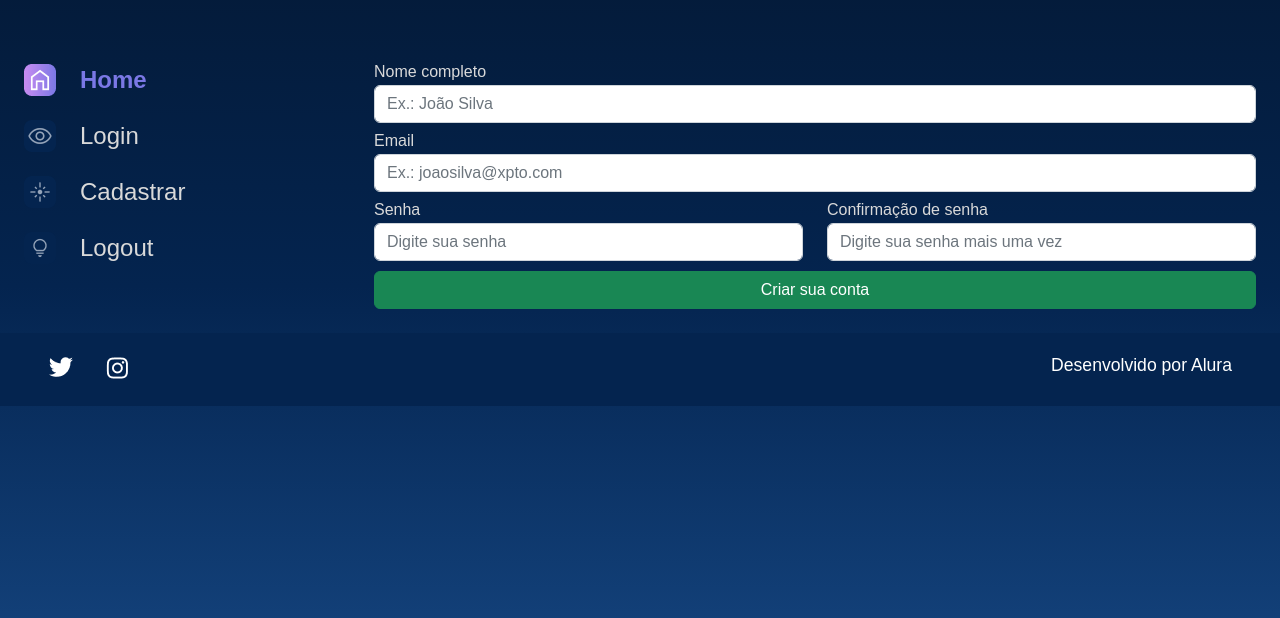
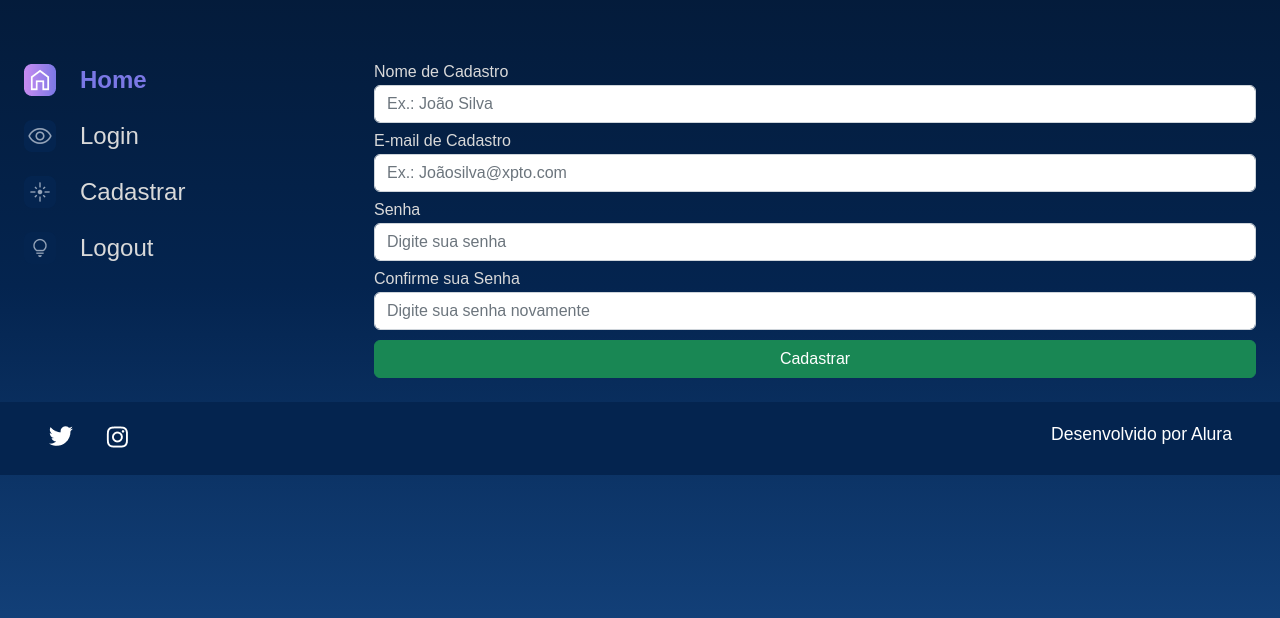
Before and after one commit to carloscfas/alura-space, a Django app: page /cadastro in a window 1280 px wide. Shown: the part 114-732 px from the top of the page. Run offline with Django 4.2, Linux system fonts and the light colour scheme.

Commit message:
Atualizando com Forms

```diff
--- a/templates/usuarios/cadastro.html
+++ b/templates/usuarios/cadastro.html
@@ -42,26 +42,17 @@
             </section>
             <section class="galeria" style="margin-left: 5em">
                 <form action="" method="">
+                    {% csrf_token %}
                     <div class="row">
+                        {% for field in form.visible_fields %}
                         <div class="col-12 col-lg-12" style="margin-bottom: 10px;">
-                            <label for="nome_cadastro" style="color:#D9D9D9; margin-bottom: 5px;"><b>Nome completo</b></label>
-                            <input type="text" class="form-control" name="nome_cadastro" placeholder="Ex.: João Silva" required>
+                            <label  for="{{ field.id_for_label }}" style="color:#D9D9D9; margin-bottom: 5px;">{{ field.label }}</label>
+                            {{ field }}
                         </div>
-                        <div class="col-12 col-lg-12" style="margin-bottom: 10px;">
-                            <label for="email" style="color:#D9D9D9; margin-bottom: 5px;"><b>Email</b></label>
-                            <input type="email" class="form-control" name="email" placeholder="Ex.: joaosilva@xpto.com" required>
-                        </div>
-                        <div class="col-12 col-lg-6" style="margin-bottom: 10px;">
-                            <label for="password1" style="color:#D9D9D9; margin-bottom: 5px;"><b>Senha</b></label>
-                            <input type="password" class="form-control" name="password1" placeholder="Digite sua senha" required>
-                        </div>
-                        <div class="col-12 col-lg-6" style="margin-bottom: 10px;">
-                            <label for="password2" style="color:#D9D9D9; margin-bottom: 5px;"><b>Confirmação de senha</b></label>
-                            <input type="password" class="form-control" name="password2" placeholder="Digite sua senha mais uma vez" required>
-                        </div>
-                        <div class="col-12 text-center">
-                            <button class="btn btn-success col-12" style="padding: top 5px;" type="submit">Criar sua conta</button>
-                        </div>
+                        {% endfor %}
+                    </div>
+                    <div>
+                        <button class="btn btn-success col-12" style="padding: top 5px;" type="submit">Cadastrar</button>
                     </div>
                 </form>
             </section>
--- a/usuarios/forms.py
+++ b/usuarios/forms.py
@@ -1,7 +1,7 @@
 from django import forms
 
 class LoginForms(forms.Form):
-    nome_login=forms.CharField(
+    nome_login = forms.CharField(
         label='Nome de Login',
         required=True,
         max_length=100,
@@ -12,7 +12,7 @@ class LoginForms(forms.Form):
             }
         )
     )
-    senha=forms.CharField(
+    senha = forms.CharField(
         label='Senha',
         required=True,
         max_length=70,
@@ -23,3 +23,49 @@ class LoginForms(forms.Form):
             }
         )
     )
+
+class CadastroForms(forms.Form):
+    nome_cadastro = forms.CharField(
+        label='Nome de Cadastro',
+        required=True,
+        max_length=100,
+        widget=forms.TextInput(
+            attrs={
+                "class": "form-control",
+                "placeholder": "Ex.: João Silva"
+            }
+        )
+    )
+    email = forms.EmailField(
+        label='E-mail de Cadastro',
+        required=True,
+        max_length=100,
+        widget=forms.EmailInput(
+            attrs={
+                "class": "form-control",
+                "placeholder": "Ex.: Joãosilva@xpto.com"
+            }
+        )
+    )
+    senha_1 = forms.CharField(
+        label='Senha',
+        required=True,
+        max_length=70,
+        widget=forms.PasswordInput(
+            attrs={
+                "class": "form-control",
+                "placeholder": "Digite sua senha"
+            }
+        )
+    )
+    senha_2 = forms.CharField(
+        label='Confirme sua Senha',
+        required=True,
+        max_length=70,
+        widget=forms.PasswordInput(
+            attrs={
+                "class": "form-control",
+                "placeholder": "Digite sua senha novamente"
+            }
+        )
+    )
--- a/usuarios/views.py
+++ b/usuarios/views.py
@@ -1,5 +1,5 @@
 from django.shortcuts import render
-from usuarios.forms import LoginForms
+from usuarios.forms import LoginForms, CadastroForms
 
 # Create your views here.
 
@@ -8,4 +8,5 @@ def login(request):
     return render(request, 'usuarios/login.html', {'form': form})
 
 def cadastro(request):
-    return render(request, 'usuarios/cadastro.html')
+    form = CadastroForms()
+    return render(request, 'usuarios/cadastro.html', {'form': form})
```
